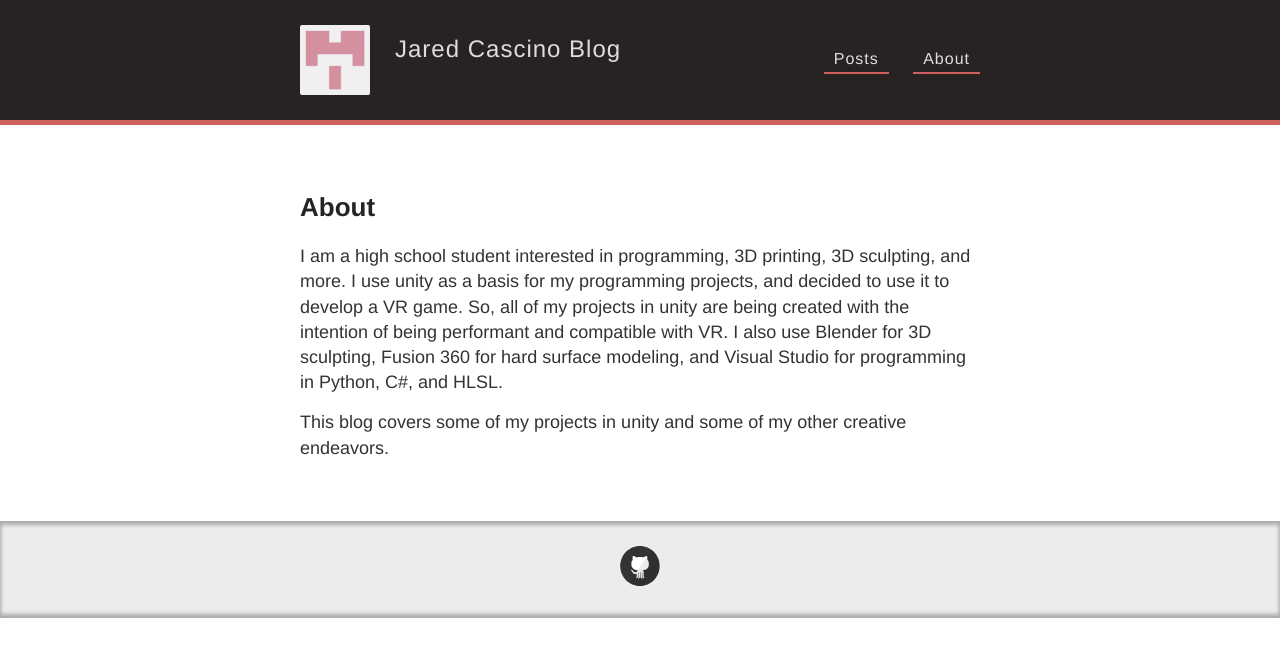
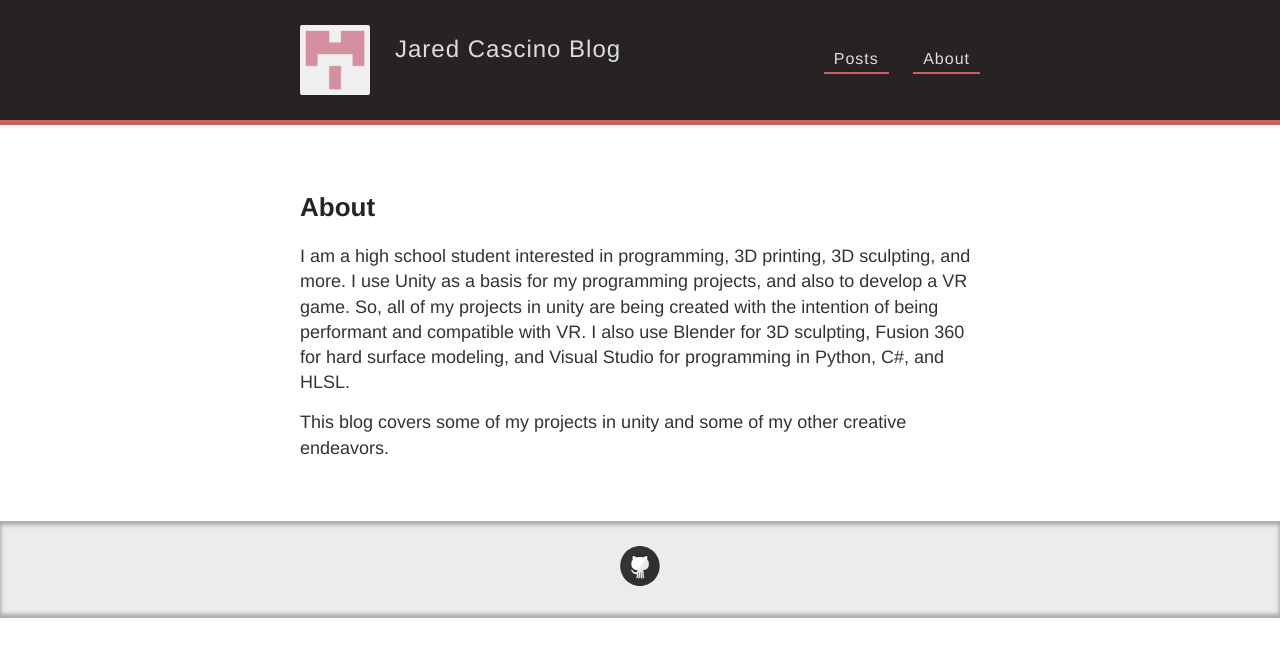
Before and after one commit to jred1/jred1.github.io, a Jekyll site: the page built from about.md, in a window 1280 px wide. Shown: the top 657 px of the page. Built offline with Jekyll 4.4.1, drawn with Linux system fonts in a browser that asks for light colours.

Commit message:
Update about.md

```diff
--- a/about.md
+++ b/about.md
@@ -3,6 +3,6 @@ layout: page
 title: About
 permalink: /about/
 ---
-I am a high school student interested in programming, 3D printing, 3D sculpting, and more. I use unity as a basis for my programming projects, and decided to use it to develop a VR game. So, all of my projects in unity are being created with the intention of being performant and compatible with VR. I also use Blender for 3D sculpting, Fusion 360 for hard surface modeling, and Visual Studio for programming in Python, C#, and HLSL.
+I am a high school student interested in programming, 3D printing, 3D sculpting, and more. I use Unity as a basis for my programming projects, and also to develop a VR game. So, all of my projects in unity are being created with the intention of being performant and compatible with VR. I also use Blender for 3D sculpting, Fusion 360 for hard surface modeling, and Visual Studio for programming in Python, C#, and HLSL.
 
 This blog covers some of my projects in unity and some of my other creative endeavors.
```
